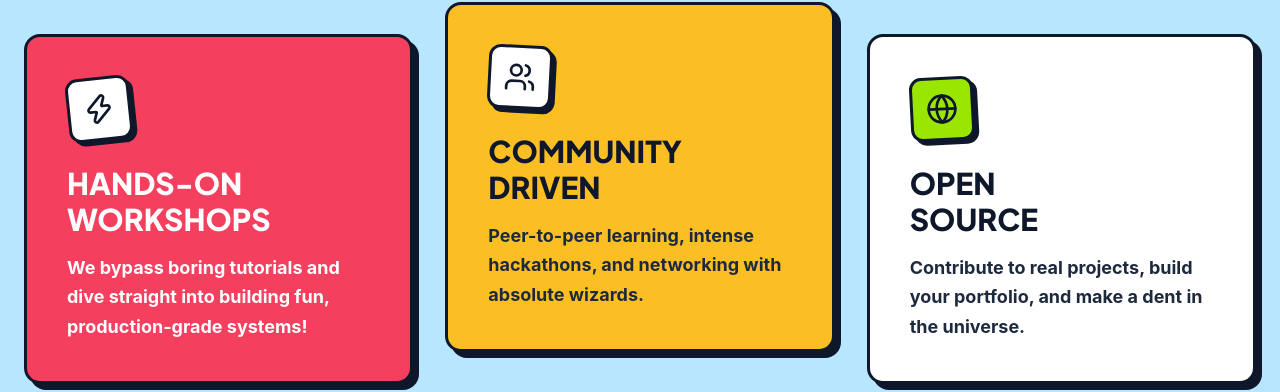
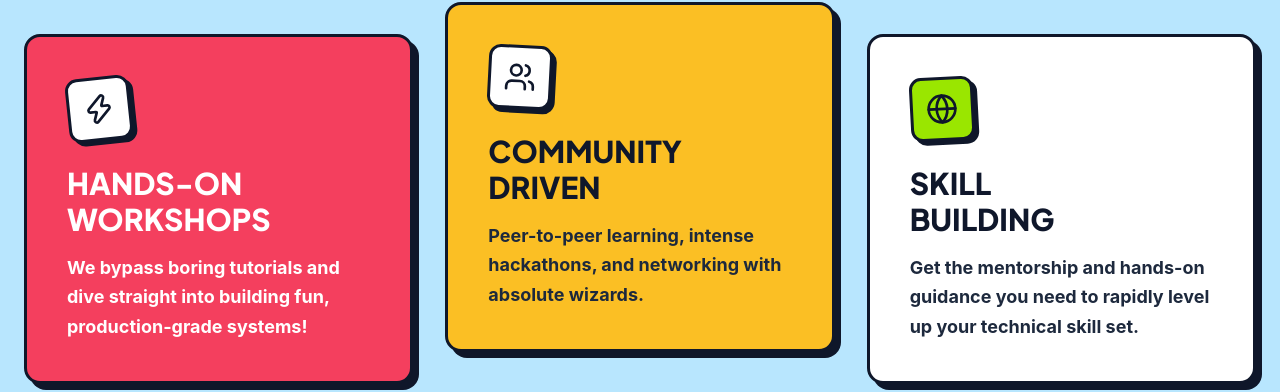
Before and after one commit to Charan512/ACE, a React (Vite) app in the folder client/: page / in a window 1280 px wide. Shown: the part 1077-1469 px from the top of the page. Built offline with nearby package versions, Linux system fonts and the light colour scheme; no server answers.

Commit message:
about section modified

```diff
--- a/client/src/pages/GuestPortal.jsx
+++ b/client/src/pages/GuestPortal.jsx
@@ -192,9 +192,9 @@ const GuestPortal = () => {
               <div className="w-16 h-16 bg-lime-400 border-[3px] border-slate-900 mb-6 flex items-center justify-center rounded-xl shadow-[4px_4px_0_0_#0f172a] transform -rotate-3">
                 <Globe className="w-8 h-8 text-slate-900" />
               </div>
-              <h3 className="text-3xl font-black mb-4 uppercase text-slate-900">Open<br />Source</h3>
+              <h3 className="text-3xl font-black mb-4 uppercase text-slate-900">Skill<br />Building</h3>
               <p className="text-slate-800 font-bold text-lg leading-relaxed">
-                Contribute to real projects, build your portfolio, and make a dent in the universe.
+                Get the mentorship and hands-on guidance you need to rapidly level up your technical skill set.
               </p>
             </div>
           </div>
```
